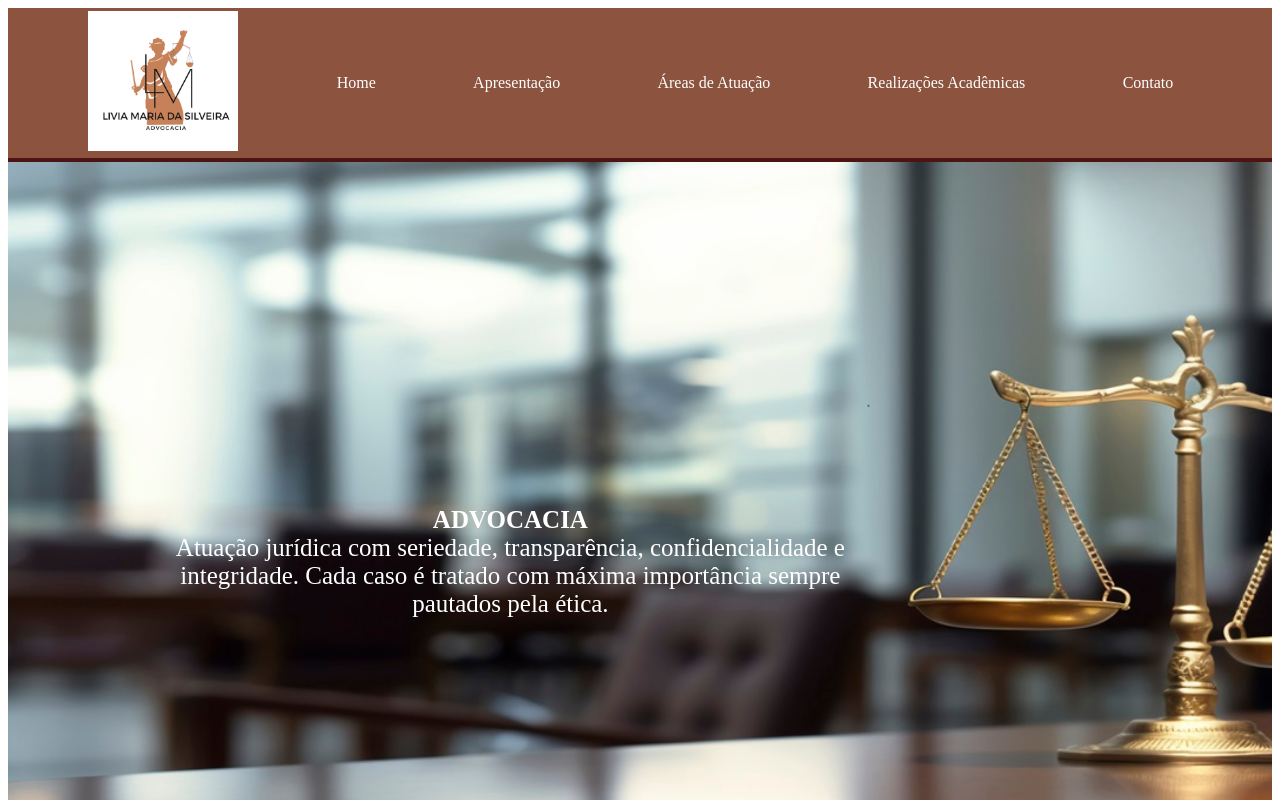
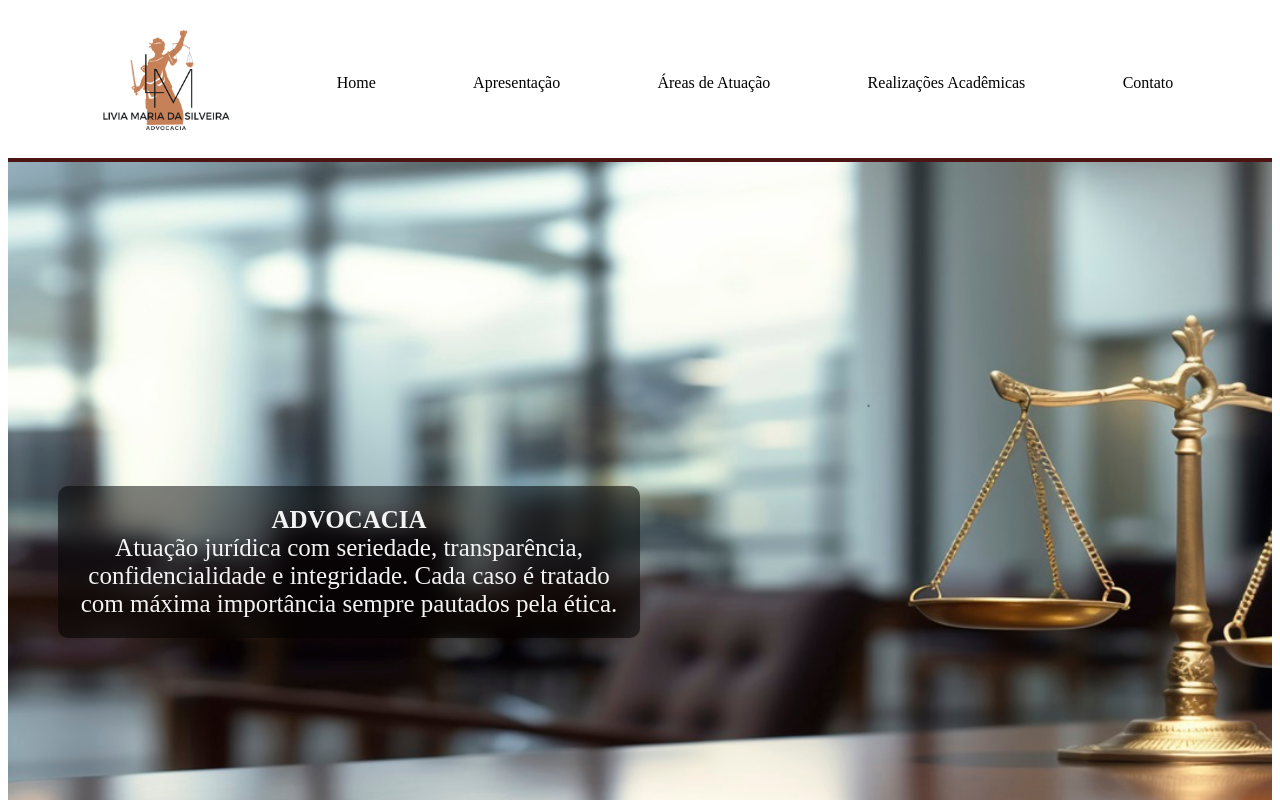
Before and after one commit to LuixCarlos00/Portifolio-Livia-Maria, an Angular app: page / in a window 1280 px wide. Shown: the top 800 px of the page. Built offline with nearby package versions, Linux system fonts and the light colour scheme.

Commit message:
Luiz carlos 05/11/2024
- foi criado o componte de onde vai ficar a descfrição de expecialização

```diff
--- a/src/app/app.component.css
+++ b/src/app/app.component.css
@@ -6,7 +6,7 @@
 header {
   margin: 0;
   padding: 0;
-  background-color: #8c543f;
+  background-color: #FFFFFF
 }
 
 nav {
@@ -40,11 +40,14 @@ a {
   margin: 0;
   padding: 0;
   text-decoration: none;
-  color: rgb(255, 255, 255);
+  color: rgb(0, 0, 0);
 }
 
 a:hover {
-  color: rgb(26, 0, 170);
+  color: rgb(255, 230, 3);
+  transform: translateX(-20px);
+  transition: 0.5s;
+
 }
 
 .logo {
@@ -75,23 +78,23 @@ hr {
 .container {
   height: 100vh;
   display: grid;
-  grid-template-columns: 70% 30%;
-  align-items: center;
-
+  grid-template-columns: 50% 50%;
 }
 
 .container__caixa {
-  margin: 0 10em;
-  width: 100%;
+  margin-left: 50px;
+  background-color: rgba(0, 0, 0, 0.5);
+  backdrop-filter: blur(10px);
+  padding: 20px;
+  border-radius: 10px;
 }
 
 
 
 p,
 h1 {
-  margin-right: 200px;
   padding: 0;
-  color: white;
+  color: rgb(243, 243, 243);
   font-size: 25px;
 }
 
--- a/src/app/areas/areas.component.html
+++ b/src/app/areas/areas.component.html
@@ -14,25 +14,25 @@
         <div class="text-overlay">
           <h2>Áreas de Atuação</h2>
           <div class="Areas">
-            <section class="Areas_text">
+            <section class="Areas_text" (click)="Explicacao('Civil')">
               <div class="Areas_text_title">
                 <i class="fa-solid fa-handshake"></i>
                 Direito Civil
               </div>
             </section>
-            <section class="Areas_text">
+            <section class="Areas_text" (click)="Explicacao('Trabalhista')">
               <div class="Areas_text_title">
                 <i class="fa-solid fa-briefcase"></i>
                 Direito Trabalhista
               </div>
             </section>
-            <section class="Areas_text">
+            <section class="Areas_text" (click)="Explicacao('Consumidor')">
               <div class="Areas_text_title">
                 <i class="fas fa-shield-alt"></i>
                 Direito do Consumidor
               </div>
             </section>
-            <section class="Areas_text">
+            <section class="Areas_text" (click)="Explicacao('Familia')">
               <div class="Areas_text_title">
                 <i class="fa-solid fa-balance-scale"></i>
                 Direito das Famílias e Sucessões
--- a/src/app/areas/areas.component.ts
+++ b/src/app/areas/areas.component.ts
@@ -1,12 +1,38 @@
-import { Component } from '@angular/core';
+import { Validators } from '@angular/forms';
+import { Component, OnInit } from '@angular/core';
+import { MatDialog, MatDialogModule } from '@angular/material/dialog';
+import { ExplicacaoComponent } from '../explicacao/explicacao.component';
+
+
 
 @Component({
   selector: 'app-areas',
   standalone: true,
-  imports: [],
+  imports: [
+    MatDialogModule
+  ],
   templateUrl: './areas.component.html',
   styleUrl: './areas.component.css'
 })
-export class AreasComponent {
+export class AreasComponent implements OnInit {
+
+  constructor(private dialog: MatDialog) { }
+
+
+  ngOnInit(): void {
+
+  }
+
+
+
+  Explicacao(valor: string) {
+    const dialogRef = this.dialog.open(ExplicacaoComponent, {
+      width: '50%',
+      height: '50%',
+      data: {
+        informaçoes: 'valor'
+      }
+    })
+  }
 
 }
--- /dev/null
+++ b/src/app/explicacao/explicacao.component.css
@@ -0,0 +1,13 @@
+div {
+  width: 100%;
+  height: 100vh;
+  display: flex;
+  background-color: aliceblue;
+}
+
+p {
+  margin: 10px;
+  text-align: justify;
+  color: rgb(10, 10, 10);
+  font-size: 15px;
+}
--- /dev/null
+++ b/src/app/explicacao/explicacao.component.html
@@ -0,0 +1,3 @@
+<div>
+  <p>{{Explicacao}}</p>
+</div>
--- /dev/null
+++ b/src/app/explicacao/explicacao.component.ts
@@ -0,0 +1,34 @@
+import { Component, Inject, OnInit } from '@angular/core';
+import { MAT_DIALOG_DATA } from '@angular/material/dialog';
+
+@Component({
+  selector: 'app-explicacao',
+  standalone: true,
+  imports: [],
+  templateUrl: './explicacao.component.html',
+  styleUrl: './explicacao.component.css'
+})
+export class ExplicacaoComponent implements OnInit {
+
+  Explicacao: string = '';
+
+  constructor(
+    @Inject(MAT_DIALOG_DATA) public data: string,
+
+  ) { }
+
+  ngOnInit(): void {
+
+    if (this.data == 'Civil') {
+      this.Explicacao = '';
+    } else if (this.data == 'Informatica') {
+      this.Explicacao = '';
+    } else if (this.data == 'Trabalhista') {
+      this.Explicacao = '';
+    } else if (this.data == 'Consumidor') {
+      this.Explicacao = '';
+    }
+
+  }
+
+}
```
Also changed, not shown: 1 other file (tests, documents, lock files or other folders).
